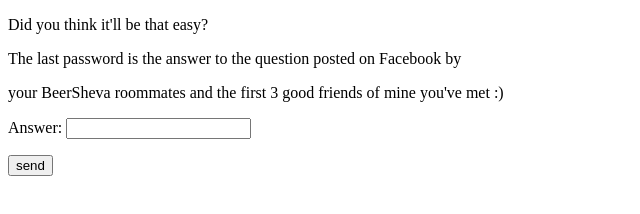
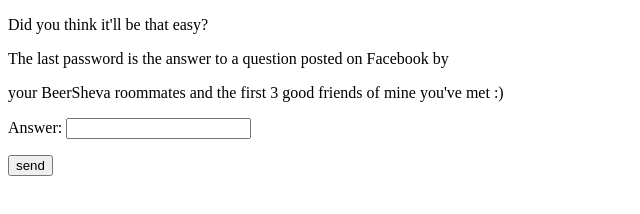
Before and after one commit to pichom/avielisamazing, a plain HTML site: page index.html in a window 1280 px wide. Shown: the full height of the page, 0-640 px from the left. Drawn offline with Linux system fonts and the light colour scheme.

Commit message:
Update index.html

```diff
--- a/index.html
+++ b/index.html
@@ -3,7 +3,7 @@
 <body>
 
 <p>Did you think it'll be that easy?</p>
-<p>The last password is the answer to the question posted on Facebook by</p>
+<p>The last password is the answer to a question posted on Facebook by</p>
 <p>your BeerSheva roommates and the first 3 good friends of mine you've met :)</p>
 
 Answer: <input type="text" id="myText" value="">
```
